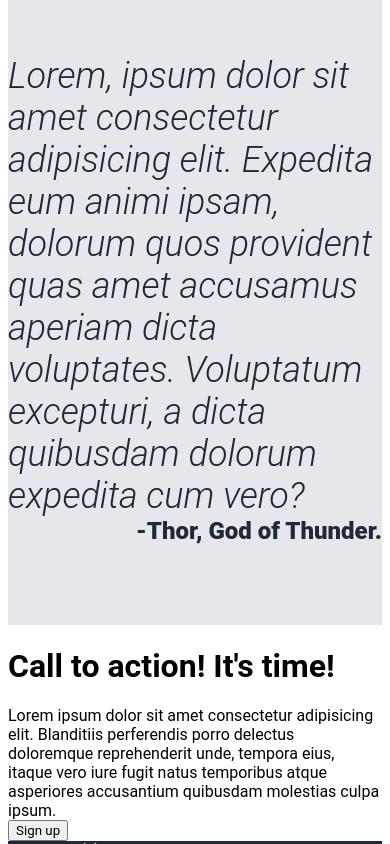
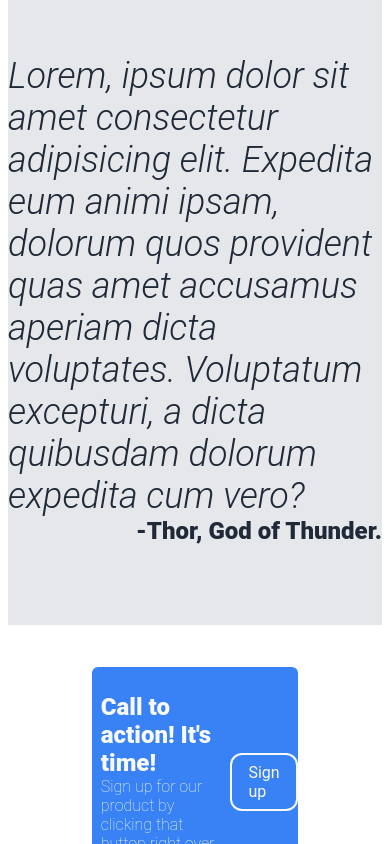
Before and after one commit to Obadowski/odin-landing-page, a plain HTML site: page index.html in a window 390 px wide. Shown: the part 1156-2000 px from the top of the page. Drawn offline with Linux system fonts and the light colour scheme.

Commit message:
feat: Add Calling section style
 - Add Calling section style
 - Correction on adjustments to make the margins seems fine on smartphones

```diff
--- a/index.html
+++ b/index.html
@@ -67,9 +67,9 @@
         <div class="lower">
             <div class="calling">
                 <h1 class="title">Call to action! It's time!</h1>
-                <span class="text">Lorem ipsum dolor sit amet consectetur adipisicing elit. Blanditiis perferendis porro delectus doloremque reprehenderit unde, tempora eius, itaque vero iure fugit natus temporibus atque asperiores accusantium quibusdam molestias culpa ipsum.</span>
+                <span class="text">Sign up for our product by clicking that button right over there!</span>
             </div>
-            <button class="signup">Sign up</button>
+            <div class="signup">Sign up</div>
         </div>
     </div>
     <div class="footer">Copyright (c) The Odin Project 2025 </div>
--- a/styles.css
+++ b/styles.css
@@ -79,6 +79,7 @@
     width: 100px;
     padding: 8px 16px;
     border-radius: 10px;
+    border-color: #1f2937;
 }
 
 .upper > .image {
@@ -167,5 +168,50 @@
 }
 
 /* ===================================
-   Section: Saying
+   Section: Lower Section
    =================================== */
+.lower {
+    display: flex;
+    margin: 5vh 10vh;
+    background-color: #3882f6;
+    justify-content: space-evenly;
+    align-items: center;
+    border-radius: 6px;
+}
+
+.lower > .calling {
+    display: flex;
+    flex-direction: column;
+    width: 60vh;
+    padding: 1vh;
+    gap: 0;
+}
+
+.calling > .title {
+    color: #f9faf8;
+    font-size: 24px;
+    font-weight: 900;
+    margin-top: 2vh;
+    margin-bottom: 0;
+}
+
+.calling > .text {
+    color:#f9faf8;
+    font-size: 16px;
+    font-weight: 100;
+    margin-bottom: 2vh;
+    margin-top: 0;
+}
+
+.lower > .signup {
+    display: flex;
+    background-color: #3882f6;
+    color: #f9faf8;
+    border: 2px solid #f9faf8;
+    border-radius: 12px;
+    padding: 8px 16px;
+}
+
+/* ===================================
+   Section: Footer
+   =================================== */
```
